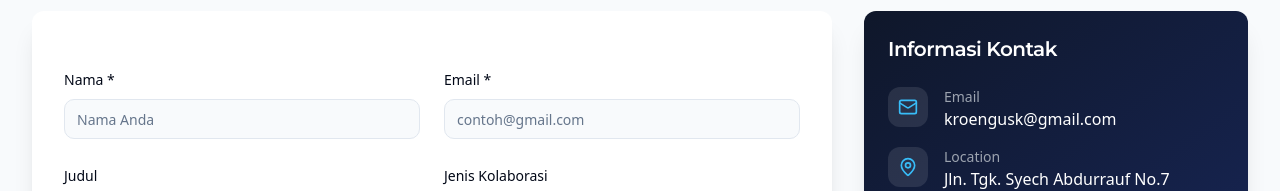
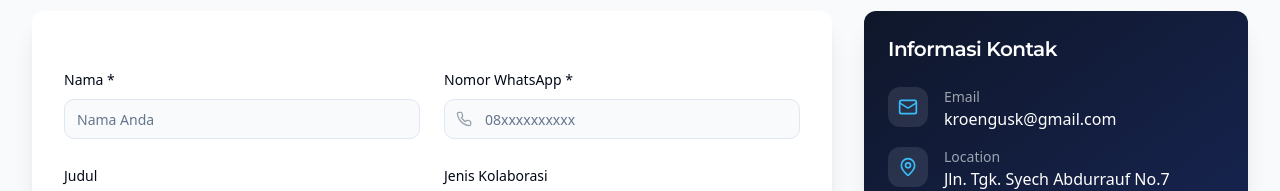
Before and after one commit to ifradev-me/kroeng-usk, a Next.js app: page /contact in a window 1280 px wide. Shown: the part 349-540 px from the top of the page. Built offline with nearby package versions, Linux system fonts and the light colour scheme; no server answers.

Commit message:
feat: replace email with WhatsApp in contact forms and update related components

```diff
--- a/app/admin/contacts/page.tsx
+++ b/app/admin/contacts/page.tsx
@@ -1,7 +1,7 @@
 'use client';
 
 import { useState, useEffect } from 'react';
-import { Mail, MailOpen, Archive, Trash2, ExternalLink } from 'lucide-react';
+import { Mail, MailOpen, Archive, Trash2, Phone } from 'lucide-react';
 import { Button } from '@/components/ui/button';
 import { Card, CardContent } from '@/components/ui/card';
 import { Badge } from '@/components/ui/badge';
@@ -139,7 +139,7 @@ export default function AdminContactsPage() {
                         {contact.status}
                       </Badge>
                     </h3>
-                    <p className="text-sm text-gray-600">{contact.email}</p>
+                    <p className="text-sm text-gray-600">{contact.whatsapp || '-'}</p>
                     <p className="text-sm text-gray-500 line-clamp-1">
                       {contact.subject || contact.message}
                     </p>
@@ -168,8 +168,8 @@ export default function AdminContactsPage() {
             <div className="space-y-4">
               <div className="grid grid-cols-2 gap-4 text-sm">
                 <div>
-                  <span className="text-gray-500">Email:</span>
-                  <p className="font-medium">{selectedContact.email}</p>
+                  <span className="text-gray-500">WhatsApp:</span>
+                  <p className="font-medium">{selectedContact.whatsapp || '-'}</p>
                 </div>
                 <div>
                   <span className="text-gray-500">Date:</span>
@@ -220,12 +220,18 @@ export default function AdminContactsPage() {
                   </Button>
                 </div>
                 <div className="flex gap-2">
-                  <a href={`mailto:${selectedContact.email}`}>
-                    <Button size="sm" className="bg-electric-500 hover:bg-electric-600">
-                      <ExternalLink className="w-4 h-4 mr-1" />
-                      Reply via Email
-                    </Button>
-                  </a>
+                  {selectedContact.whatsapp && (
+                    <a
+                      href={`https://wa.me/${selectedContact.whatsapp.replace(/\D/g, '').replace(/^0/, '62')}`}
+                      target="_blank"
+                      rel="noopener noreferrer"
+                    >
+                      <Button size="sm" className="bg-green-500 hover:bg-green-600">
+                        <Phone className="w-4 h-4 mr-1" />
+                        Chat via WhatsApp
+                      </Button>
+                    </a>
+                  )}
                   <Button
                     variant="destructive"
                     size="sm"
--- a/app/contact/page.tsx
+++ b/app/contact/page.tsx
@@ -9,6 +9,7 @@ import {
   Linkedin,
   Github,
   CircleCheck as CheckCircle,
+  Phone,
 } from 'lucide-react';
 import { Button } from '@/components/ui/button';
 import { Input } from '@/components/ui/input';
@@ -57,7 +58,7 @@ const socialLinks = [
 ];
 
 const MAX_NAME_LENGTH = 100;
-const MAX_EMAIL_LENGTH = 254;
+const MAX_WA_LENGTH = 20;
 const MAX_SUBJECT_LENGTH = 200;
 const MAX_MESSAGE_LENGTH = 5000;
 const SUBMIT_COOLDOWN_MS = 30_000; // 30 seconds between submissions
@@ -69,7 +70,7 @@ export default function ContactPage() {
   const [honeypot, setHoneypot] = useState('');
   const [formData, setFormData] = useState({
     name: '',
-    email: '',
+    whatsapp: '',
     subject: '',
     message: '',
     collaboration_type: '',
@@ -93,8 +94,12 @@ export default function ContactPage() {
       toast.error(`Nama maksimal ${MAX_NAME_LENGTH} karakter.`);
       return;
     }
-    if (formData.email.length > MAX_EMAIL_LENGTH) {
-      toast.error(`Email maksimal ${MAX_EMAIL_LENGTH} karakter.`);
+    if (formData.whatsapp.length > MAX_WA_LENGTH) {
+      toast.error(`Nomor WhatsApp maksimal ${MAX_WA_LENGTH} karakter.`);
+      return;
+    }
+    if (!/^\+?[\d\s\-()]{6,20}$/.test(formData.whatsapp)) {
+      toast.error('Nomor WhatsApp tidak valid.');
       return;
     }
     if (formData.subject.length > MAX_SUBJECT_LENGTH) {
@@ -111,7 +116,7 @@ export default function ContactPage() {
     try {
       const { error } = await supabase.from('contacts').insert({
         name: formData.name.trim(),
-        email: formData.email.trim(),
+        whatsapp: formData.whatsapp.trim(),
         subject: formData.subject.trim(),
         message: formData.message.trim(),
         collaboration_type: formData.collaboration_type || null,
@@ -149,7 +154,7 @@ export default function ContactPage() {
                   setSubmitted(false);
                   setFormData({
                     name: '',
-                    email: '',
+                    whatsapp: '',
                     subject: '',
                     message: '',
                     collaboration_type: '',
@@ -212,16 +217,20 @@ export default function ContactPage() {
                       />
                     </div>
                     <div className="space-y-2">
-                      <Label htmlFor="email">Email *</Label>
-                      <Input
-                        id="email"
-                        type="email"
-                        placeholder="contoh@gmail.com"
-                        value={formData.email}
-                        onChange={(e) => setFormData({ ...formData, email: e.target.value })}
-                        required
-                        maxLength={MAX_EMAIL_LENGTH}
-                      />
+                      <Label htmlFor="whatsapp">Nomor WhatsApp *</Label>
+                      <div className="relative">
+                        <Phone className="absolute left-3 top-1/2 -translate-y-1/2 w-4 h-4 text-gray-400" />
+                        <Input
+                          id="whatsapp"
+                          type="tel"
+                          placeholder="08xxxxxxxxxx"
+                          value={formData.whatsapp}
+                          onChange={(e) => setFormData({ ...formData, whatsapp: e.target.value })}
+                          required
+                          maxLength={MAX_WA_LENGTH}
+                          className="pl-10"
+                        />
+                      </div>
                     </div>
                   </div>
 
--- a/lib/supabase.ts
+++ b/lib/supabase.ts
@@ -100,7 +100,8 @@ export type GalleryItem = {
 export type Contact = {
   id: string;
   name: string;
-  email: string;
+  email: string | null;
+  whatsapp: string | null;
   subject: string | null;
   message: string;
   collaboration_type: string | null;
```
